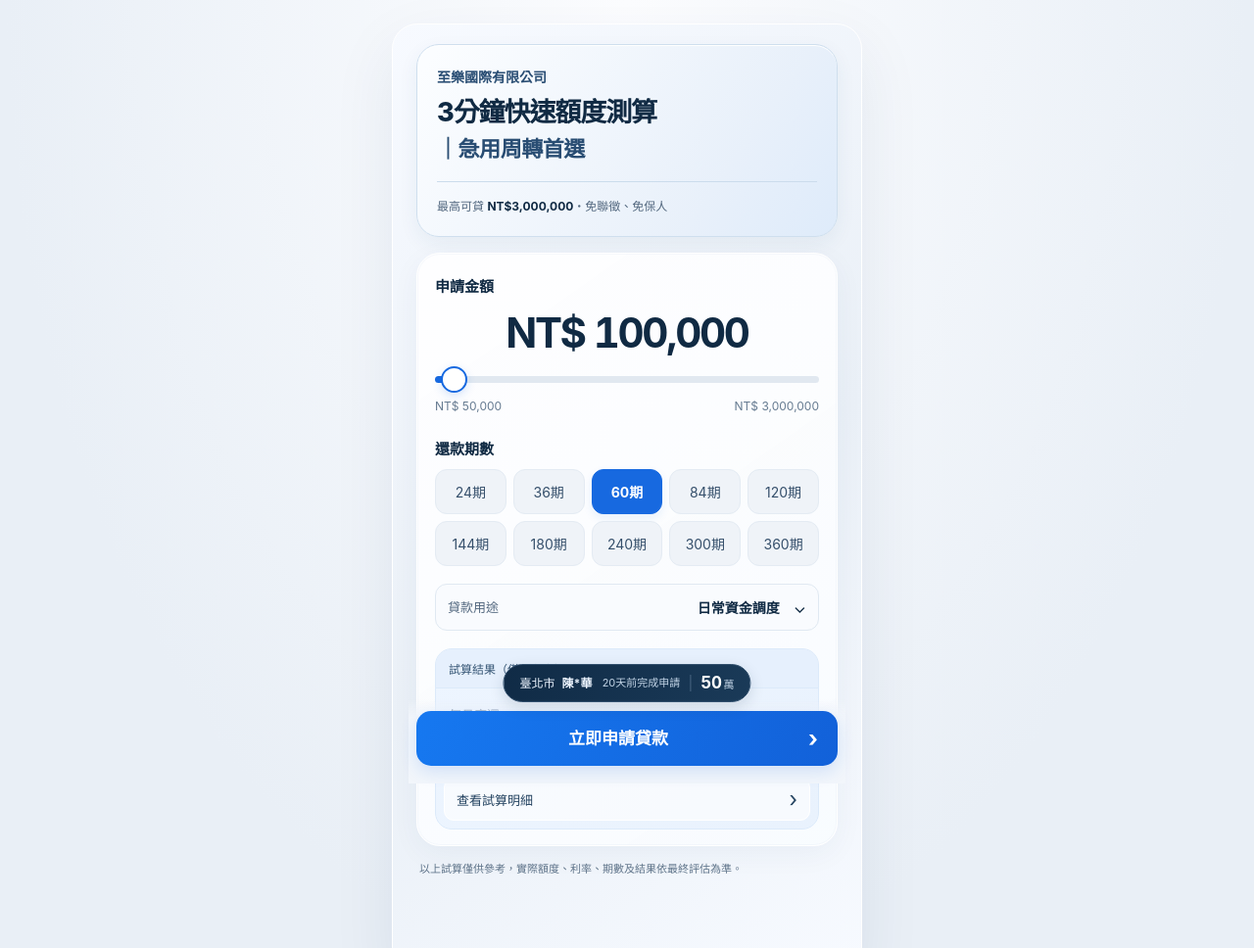
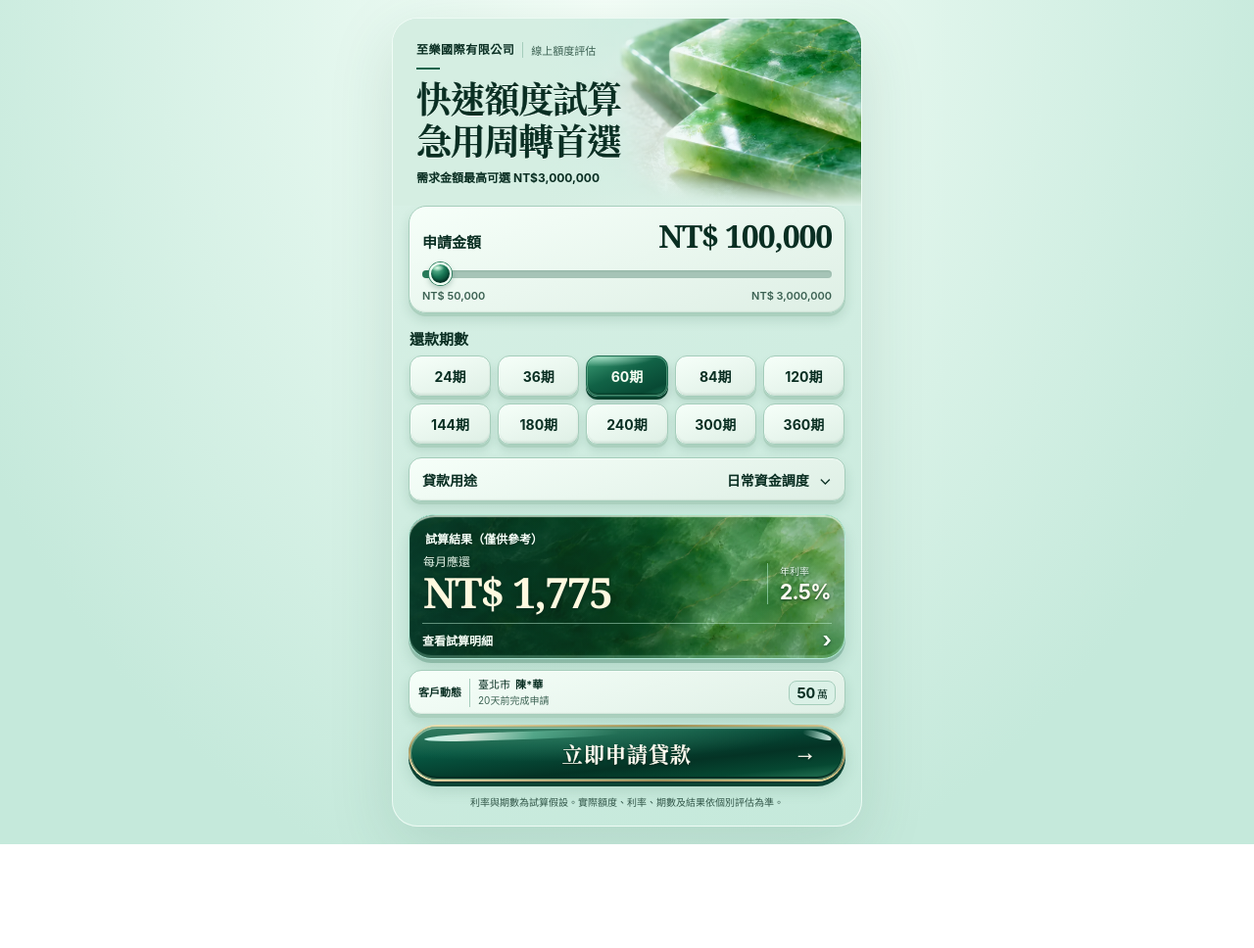
Before and after one commit to tunhong145-cmd/d-project-landing-copy6, a plain HTML site: page i/index.html in a window 1280 px wide. Shown: the top 968 px of the page at 98% size. After the commit the page ends 862 px from the top, so only its background shows below. Drawn offline with Linux system fonts and the light colour scheme.

Commit message:
Apply Layered Jade design to Copy6 I landing

```diff
--- a/i/index.html
+++ b/i/index.html
@@ -2,12 +2,13 @@
 <html lang="zh-Hant">
 <head>
  <meta charset="UTF-8"><meta name="viewport" content="width=device-width,initial-scale=1,viewport-fit=cover">
- <meta name="theme-color" content="#eef3f8"><title>資金需求線上評估</title>
+ <meta name="theme-color" media="(prefers-color-scheme: light)" content="#d8efe5"><meta name="theme-color" media="(prefers-color-scheme: dark)" content="#122c24"><title>資金需求線上評估</title>
  <link rel="stylesheet" href="base.css?v=20261106-mi-unified"><link rel="stylesheet" href="notice.css?v=20261106-mi-unified"><link rel="stylesheet" href="ice.css?v=20261106-mi-unified">
+ <link rel="stylesheet" href="layered-jade.css?v=20261117-2">
  <script src="../repo-pixels.js?v=20261010-1"></script><script src="app.js?v=20261111-warning-label" defer></script><script src="notice.js?v=20261106-mi-unified" defer></script><script src="ice.js?v=20261106-mi-unified" defer></script>
 </head>
-<body><main class="app">
- <header class="intro-module"><span class="company-name">至樂國際有限公司</span><div class="top"><button id="back" aria-label="返回上一頁">‹</button><h1>3分鐘快速額度測算<span>｜急用周轉首選</span></h1></div><p>最高可貸 <strong>NT$3,000,000</strong>・免聯徵、免保人</p></header>
+<body><main class="app layered-jade">
+ <header class="intro-module"><img class="jade-hero" src="jade-hero.webp" width="960" height="640" alt="" fetchpriority="high"><div class="jade-brand"><span class="company-name">至樂國際有限公司</span><span class="jade-service">線上額度評估</span></div><div class="top"><button id="back" type="button" aria-label="返回上一頁">‹</button><h1>快速額度試算<span>急用周轉首選</span></h1></div><p>需求金額最高可選 <strong>NT$3,000,000</strong></p></header>
  <section id="calculator" class="screen">
   <div class="calculator-panel">
    <div class="amount"><label for="amount">申請金額</label><strong id="amount-value">NT$ 100,000</strong><input id="amount" type="range" min="50000" max="3000000" step="50000" value="100000"><div class="limits"><span>NT$ 50,000</span><span>NT$ 3,000,000</span></div></div>
@@ -15,8 +16,8 @@
    <details class="purpose-section"><summary><span>貸款用途</span><strong id="purpose-value">日常資金調度</strong><b aria-hidden="true">⌄</b></summary><div class="purposes choices"><button class="selected">日常資金調度</button><button>整合既有貸款</button><button>自營生意備款</button><button>家庭臨時支出</button><button>設備工具添購</button><button>其他資金安排</button></div></details>
    <div class="result"><div class="result-title">試算結果（僅供參考）</div><div class="payment-row"><div><p>每月應還</p><strong id="payment">NT$ 1,775</strong></div><div class="rate-block"><span>年利率</span><b id="rate">2.5%</b></div></div><details class="cost-details"><summary>查看試算明細<span aria-hidden="true">›</span></summary><div class="metrics"><div><span>總利息</span><b id="interest"></b></div><div><span>總還款</span><b id="total"></b></div></div></details></div>
   </div>
-  <p class="disclaimer">以上試算僅供參考，實際額度、利率、期數及結果依最終評估為準。</p>
-  <div class="apply-dock"><aside class="application-notice" aria-label="客戶申請紀錄，非核貸結果"><span class="capsule-person"><span id="notice-city">臺北市</span><strong id="notice-name">陳*華</strong></span><span class="capsule-status" id="notice-time">已完成申請</span><strong class="notice-amount"><span id="notice-amount">50</span><small>萬</small></strong></aside><button class="primary" id="apply">立即申請貸款 <span aria-hidden="true">›</span></button></div>
+  <div class="apply-dock"><div class="jade-notice-slot"><aside class="application-notice" aria-label="歷史客戶申請紀錄，非核貸結果"><span class="jade-notice-label">客戶動態</span><span class="jade-notice-copy"><span class="capsule-person"><span id="notice-city">臺北市</span><strong id="notice-name">陳*華</strong></span><span class="capsule-status" id="notice-time">已完成申請</span></span><strong class="notice-amount"><span id="notice-amount">50</span><small>萬</small></strong></aside></div><button type="button" class="primary" id="apply">立即申請貸款 <span aria-hidden="true">→</span></button></div>
+  <p class="disclaimer">利率與期數為試算假設。實際額度、利率、期數及結果依個別評估為準。</p>
  </section>
  <section id="application" class="screen" hidden>
   <div class="application-heading"><h2>填寫申請資料</h2><p>請填寫本人真實資料，方便專員接續確認。</p></div>
--- /dev/null
+++ b/i/layered-jade.css
@@ -0,0 +1,287 @@
+/* Layered jade: solid mineral surfaces, restrained highlights and one emerald accent. */
+:root {
+  color-scheme: light dark;
+  --ink:#092e22;
+  --muted:#3b6152;
+  --blue:#14634b;
+  --hero-base:#d5eee2;
+  --canvas:#dbf1e7;
+  --app-end:#c5e9db;
+  --soft:#f6fff9;
+  --soft-bottom:#deefe5;
+  --line:#a5cdbb;
+  --rim:#f7fffacc;
+  --shade:#215c4526;
+  --lower-edge:#abd0be;
+  --range-track:#a6c4b7;
+  --footer:#315648;
+  --serif:"Noto Serif TC","Noto Serif CJK TC","Songti TC","STSong","PMingLiU",Georgia,serif;
+  --jade-face:linear-gradient(92deg,#093b2ed6 0%,#093b2e96 23%,#285e4435 66%,#164b3266 100%),
+    url("jade-texture-v2.webp") 56% 47% / cover,url("jade-texture.webp") 56% 47% / cover,#175a40;
+}
+@media (prefers-color-scheme: dark) {
+  :root {
+    --ink:#ecfcf3;
+    --muted:#b8dacb;
+    --blue:#72d8ae;
+    --hero-base:#122c24;
+    --canvas:#132d25;
+    --app-end:#10291f;
+    --soft:#234439;
+    --soft-bottom:#1b372e;
+    --line:#537866;
+    --rim:#bdffe748;
+    --shade:#05140f60;
+    --lower-edge:#0b2119;
+    --range-track:#466555;
+    --footer:#b5d3c6;
+  }
+}
+body {background:radial-gradient(ellipse at 48% 0,var(--soft) 0,var(--app-end) 77%);color:var(--ink)}
+.app.layered-jade {
+  max-width:480px;min-height:calc(100dvh - 36px);margin:18px auto;
+  background:linear-gradient(158deg,var(--canvas),var(--app-end));border-color:var(--rim);
+  box-shadow:0 19px 65px var(--shade);
+}
+.layered-jade .intro-module {
+  isolation:isolate;position:relative;margin:0;border:0;border-radius:0;padding:24px 24px 19px;
+  background:var(--hero-base);box-shadow:none;overflow:hidden;
+}
+.layered-jade .jade-hero {
+  position:absolute;z-index:-2;top:0;right:0;bottom:0;width:77%;height:100%;
+  object-fit:cover;object-position:69% 50%;
+}
+.layered-jade .intro-module::after {
+  position:absolute;z-index:-1;inset:0;content:"";pointer-events:none;
+  background:linear-gradient(90deg,var(--hero-base) 14%,var(--hero-base) 31%,transparent 74%),
+    linear-gradient(0deg,var(--canvas),transparent 22%);
+}
+.layered-jade .jade-brand {display:flex; flex-wrap:wrap; align-items:center; gap:3px 8px; margin:0 0 9px}
+.layered-jade .jade-brand::after {content:"";flex:0 0 24px;height:2px;background:var(--blue);order:2;margin-top:3px}
+.layered-jade .jade-brand::before {content:"";flex-basis:100%;height:0;order:1}
+.layered-jade .jade-brand .company-name {margin:0;color:var(--ink);font-size:12px;font-weight:800;letter-spacing:.045em}
+.layered-jade .jade-service {border-left:1px solid var(--line);padding-left:8px;color:var(--muted);font-size:11px}
+.layered-jade .intro-module h1,.layered-jade .intro-module h1 span {
+  font-family:var(--serif);font-size:clamp(27px,8.2vw,36px);font-weight:900;color:var(--ink);
+  letter-spacing:-.035em;line-height:1.13;text-shadow:0 1px var(--rim);
+}
+.layered-jade .intro-module h1 span {margin-top:3px}
+.layered-jade:has(#calculator:not([hidden])) .intro-module h1 {
+  -webkit-text-stroke:.24px currentColor;
+}
+.layered-jade .intro-module p {margin:9px 0 0;padding:0;border:0;line-height:1.45;color:var(--ink);font-size:12px;font-weight:600}
+.layered-jade .intro-module p strong {white-space:nowrap}
+.layered-jade .intro-module+#calculator {padding:0 16px max(14px,env(safe-area-inset-bottom))}
+.layered-jade .calculator-panel {padding:0;background:none;border:0;box-shadow:none}
+.layered-jade .amount,.layered-jade .purpose-section summary,.layered-jade .choices button,
+.layered-jade .jade-notice-slot,.layered-jade .amount-editor,.layered-jade .identity-fields .field input,
+.layered-jade .warning-options label {
+  border:1px solid var(--line);
+  background:linear-gradient(164deg,var(--soft),var(--soft-bottom));
+  box-shadow:inset 0 1px 0 var(--rim),0 3px 0 var(--lower-edge),0 6px 10px var(--shade);
+  color:var(--ink);
+}
+.layered-jade .amount {display:grid;grid-template-columns:auto 1fr;align-items:baseline;gap:0 8px;border-radius:18px;padding:12px 13px 10px}
+.layered-jade .amount,.layered-jade .purpose-section summary,.layered-jade .jade-notice-slot {
+  box-shadow:inset 0 1px 1px var(--rim),inset 1px 0 0 var(--rim),inset 0 -1px 1px #3b6a4c1f,0 3px 0 var(--lower-edge),0 7px 12px var(--shade);
+}
+.layered-jade .amount>label {margin:0;font-size:15px;font-weight:750;white-space:nowrap}
+.layered-jade .amount>strong {
+  margin:0;min-width:0;color:var(--ink);text-align:right;font-family:Georgia,"Times New Roman",serif;
+  font-weight:700;font-size:clamp(24px,7vw,32px);letter-spacing:-.035em;
+}
+.layered-jade #amount {grid-column:1/-1;width:100%;margin:5px 0 0;height:31px;cursor:pointer}
+.layered-jade #amount::-webkit-slider-runnable-track {
+  height:8px;border-radius:20px;box-shadow:inset 0 1px 2px var(--shade);
+  background:linear-gradient(to right,#297d5c var(--fill,1.7%),var(--range-track) var(--fill,1.7%));
+}
+.layered-jade #amount::-webkit-slider-thumb {
+  width:23px;height:23px;margin-top:-7.5px;border:2px solid #effff3;
+  background:radial-gradient(ellipse 8px 4px at 34% 19%,#e7ffeee8,transparent 86%),
+    radial-gradient(circle at 31% 20%,#6fc6a0,#177453 45%,#063b2a 78%);
+  box-shadow:inset 0 -2px 2px #031f1c8a,0 0 0 1px #328063,0 3px 6px #0a422b4c;
+}
+.layered-jade #amount::-moz-range-track {height:8px;background:var(--range-track)}
+.layered-jade #amount::-moz-range-progress {height:8px;background:#297d5c}
+.layered-jade #amount::-moz-range-thumb {width:20px;height:20px;border:2px solid #effff3;background:radial-gradient(circle at 28% 18%,#8cd3ae,#08724b 44%,#08442f)}
+.layered-jade .limits {grid-column:1/-1;color:var(--muted);font-size:11px;font-weight:600}
+.layered-jade .term-section {margin:15px 1px 0}
+.layered-jade .term-section h2 {margin:0 0 7px;font-size:15px;font-weight:750}
+.layered-jade .terms {gap:7px}
+.layered-jade .terms button {
+  min-height:42px;border-radius:12px;font-size:14px;font-weight:750;padding-inline:0;
+  background:linear-gradient(162deg,var(--soft),var(--soft-bottom));
+  box-shadow:inset 0 1px 1px var(--rim),inset 1px 0 0 var(--rim),inset 0 -2px 2px #517a6426,
+    0 3px 0 var(--lower-edge),0 6px 9px var(--shade);
+}
+.layered-jade .choices .selected,.layered-jade .amount-editor .bands .selected {
+  background:radial-gradient(ellipse 72% 28% at 18% 0%,#d5ffebbc,transparent 94%),
+    linear-gradient(158deg,#3d9d76,#116246 44%,#084934 82%,#176e50);
+  color:#f7fff3;border-color:#226d53;
+  box-shadow:inset 0 0 0 1px #79c7a58c,inset 0 -2px 2px #002718a9,0 3px 0 #08422e,0 6px 9px #113d3138;
+}
+.layered-jade .purpose-section {margin:13px 0}
+.layered-jade .purpose-section summary {
+  gap:8px;min-height:45px;padding:8px 13px;font-size:14px;border-radius:13px;
+}
+.layered-jade .purpose-section summary>span {color:var(--ink);font-weight:750}
+.layered-jade .purpose-section summary strong {font-size:14px;font-weight:700;color:var(--ink)}
+.layered-jade .purpose-section summary b {margin:0 0 0 2px;line-height:1}
+.layered-jade .purpose-section[open] summary {margin-bottom:8px}
+.layered-jade .purpose-section .purposes {margin-bottom:13px}
+.layered-jade .result {
+  isolation:isolate;position:relative;margin-top:0;color:#fffdf2;
+  border:1px solid #b4ebd9;
+  background:var(--jade-face);
+  border-radius:27px 21px 23px 23px / 23px 22px 23px 23px;
+  box-shadow:inset 0 2px 1px #f3fff0b3,inset 0 -3px 1px #b9f9da42,0 4px 0 #1a624646,0 9px 14px var(--shade);
+}
+.layered-jade .result :is(.result-title,.payment-row,.cost-details) {text-shadow:0 1px 3px #08291ece}
+/* Independent material layers preserve the shape when the details accordion expands. */
+@supports (clip-path:shape(from 0 0,line to 100% 0,close)) {
+  .layered-jade .result {
+    --stone-contour:shape(from 0 29px,
+      curve to 36px 1px with 0 10px / 12px 0,
+      curve to 57% 13px with 25% 1px / 39% 15px,
+      curve to calc(100% - 37px) 1px with 75% 13px / 82% 0,
+      curve to 100% 30px with calc(100% - 8px) 0 / 100% 11px,
+      line to 100% calc(100% - 26px),
+      curve to calc(100% - 30px) 100% with 100% calc(100% - 9px) / calc(100% - 11px) 100%,
+      hline to 28px,
+      curve to 0 calc(100% - 26px) with 10px 100% / 0 calc(100% - 9px),
+      close);
+    background:none;border-color:transparent;box-shadow:none;overflow:visible;
+    filter:drop-shadow(0 4px 1px #1b66433f) drop-shadow(0 8px 8px var(--shade));
+  }
+  .layered-jade .result::before,.layered-jade .result::after {
+    position:absolute;content:"";pointer-events:none;clip-path:var(--stone-contour);
+  }
+  .layered-jade .result::before {
+    inset:0;z-index:-2;
+    background:linear-gradient(179deg,#f7fff5 2%,#a5dec3 22%,#478c6f 52%,#3f8466 82%,#9bddbc 94%,#397558 100%);
+  }
+  .layered-jade .result::after {
+    inset:2px 2px 4px;z-index:-1;
+    background:radial-gradient(ellipse 66% 30% at 81% 0%,#c5f7df55,transparent),
+      linear-gradient(0deg,#7ce2ab46,transparent 12%),var(--jade-face);
+  }
+}
+.layered-jade .result-title {border:0;background:none;color:#f5fff7;padding:15px 16px 0;font-size:12px;font-weight:700}
+.layered-jade .payment-row {padding:6px 14px 9px}
+.layered-jade .payment-row p {color:#e7f9eb;font-size:12px;margin:0 0 1px}
+.layered-jade .payment-row strong {
+  font-family:Georgia,"Times New Roman",serif;font-size:clamp(26px,9.65vw,43px);font-weight:700;
+  letter-spacing:-.036em;line-height:1.05;color:#fff9df;
+}
+.layered-jade .rate-block {padding-left:12px;border-color:#c3ffe582}
+.layered-jade .rate-block span {margin-bottom:2px;color:#e7f9eb;font-size:10px}
+.layered-jade .rate-block b {font-size:21px}
+.layered-jade .cost-details {margin:0 13px 3px;border:0;border-top:1px solid #c8f9df75;background:none;border-radius:0}
+.layered-jade .cost-details summary {color:#f5fff6;font-weight:650;padding:5px 0;min-height:32px;font-size:12px}
+.layered-jade .metrics {border-color:#c8f9df75;padding-inline:0}
+.layered-jade .metrics span,.layered-jade .metrics b {color:#effdf3}
+.layered-jade .apply-dock {position:relative;bottom:auto;margin:11px 0 0;padding:0;background:none;z-index:auto}
+.layered-jade .jade-notice-slot {position:relative;height:46px;overflow:hidden;margin-bottom:10px;border-radius:13px}
+.layered-jade .apply-dock .application-notice {
+  position:absolute;inset:0;width:auto;max-width:none;margin:0;padding:5px 9px;
+  display:grid;grid-template-columns:auto 1fr auto;align-items:center;gap:8px;
+  color:var(--ink);font-size:11px;line-height:1.25;background:none;border:0;border-radius:0;box-shadow:none;
+  opacity:1;visibility:visible;transform:none;
+}
+.layered-jade .apply-dock .application-notice.is-visible {opacity:1;visibility:visible;transform:none}
+.layered-jade .jade-notice-label {font-weight:800;white-space:nowrap}
+.layered-jade .jade-notice-copy {display:grid;gap:2px;border-left:1px solid var(--line);padding-left:8px;min-width:0}
+.layered-jade .capsule-person {gap:5px;font-size:11px;color:var(--ink)}
+.layered-jade .capsule-status {color:var(--muted);font-size:10px}
+.layered-jade .apply-dock .notice-amount {
+  color:var(--ink);background:var(--canvas);border:1px solid var(--line);border-radius:8px;
+  padding:4px 7px;font-size:15px;
+}
+.layered-jade .apply-dock .notice-amount small {color:var(--ink)}
+.layered-jade .primary {
+  position:relative;isolation:isolate;display:block;margin:0;min-height:54px;width:100%;
+  border:2px solid transparent;border-radius:999px;color:#fffcf0;
+  background:radial-gradient(ellipse 75% 85% at 29% -7%,#478e70b3,transparent 86%) padding-box,
+    linear-gradient(174deg,#226d53 0%,#075641 31%,#043325 64%,#064832 83%,#2a7c5b 100%) padding-box,
+    linear-gradient(175deg,#e8dcac 4%,#a29357 25%,#f9ebbd 52%,#9e8f5a 82%,#e7d896 98%) border-box;
+  box-shadow:inset 0 0 0 1px #749e78,inset 0 2px 1px #d8fff1b0,inset 0 -3px 1px #062f24,
+    0 1px 0 #082e27,0 5px 0 #0b4434,0 9px 15px var(--shade);
+  font-size:19px;font-weight:800;letter-spacing:.05em;white-space:nowrap;
+  transition:transform .14s ease,box-shadow .14s ease;
+}
+.layered-jade .primary::before {
+  content:"";position:absolute;z-index:-1;top:5px;left:14px;width:45%;height:8px;
+  background:linear-gradient(103deg,#d1fff4e6,#f6fff5cf 22%,#82dfbe75 56%,#83d9bd00 100%);
+  border-radius:65% 45% 68% 40% / 95% 70% 61% 57%;transform:rotate(-1.8deg);pointer-events:none;
+}
+.layered-jade .primary::after {
+  content:"";position:absolute;z-index:-1;top:5px;right:12px;width:30px;height:7px;
+  border-radius:75% 87% 48% 71%;transform:rotate(13deg);
+  background:linear-gradient(90deg,#b1f4dc00,#d8fff1ab 68%,#effff9db);pointer-events:none;
+}
+.layered-jade #apply {font-family:var(--serif);font-size:21px;-webkit-text-stroke:.25px currentColor;text-shadow:0 1px 2px #001e13}
+.layered-jade #apply span {position:absolute;right:19px;top:50%;transform:translateY(-54%);font:700 23px/1 sans-serif}
+.layered-jade .primary:not(:disabled):active {transform:translateY(2px);box-shadow:inset 0 1px 4px #c7ffe092,0 2px 0 #0d392e}
+.layered-jade .primary:disabled {opacity:.57;box-shadow:none;cursor:not-allowed}
+.layered-jade .disclaimer {padding:0 3px;margin:14px auto 1px;text-align:center;color:var(--footer);font-size:10px;line-height:1.55;max-width:435px}
+.layered-jade :is(button,input,a,summary):focus-visible {outline:2px solid var(--blue);outline-offset:3px}
+
+/* The existing M form and success-flow use the same jade color tokens. */
+.layered-jade:has(#calculator[hidden]) .intro-module {background:var(--canvas);padding:14px 19px;border-radius:0;margin:0;border-bottom:1px solid var(--line)}
+.layered-jade:has(#calculator[hidden]) .jade-hero,.layered-jade:has(#calculator[hidden]) .intro-module::after,.layered-jade:has(#calculator[hidden]) .jade-brand::before,.layered-jade:has(#calculator[hidden]) .jade-brand::after {display:none}
+.layered-jade:has(#calculator[hidden]) .jade-brand {margin-bottom:6px}
+.layered-jade:has(#calculator[hidden]) .intro-module h1,.layered-jade:has(#calculator[hidden]) .intro-module h1 span {font:750 15px/1.25 "Microsoft JhengHei",sans-serif}
+.layered-jade #back {background:var(--soft);color:var(--ink);border:1px solid var(--line)}
+.layered-jade .application-heading p,.layered-jade .amount-editor summary>div>span,.layered-jade .identity-fields .field small,
+.layered-jade .warning-fieldset>p,.layered-jade .application-workspace .privacy,.layered-jade .success p,.layered-jade .summary span {color:var(--muted)}
+.layered-jade .amount-editor strong,.layered-jade .edit-amount {color:var(--blue)}
+.layered-jade .amount-editor .bands button {color:var(--ink);background:var(--soft);border-color:var(--line)}
+.layered-jade .amount-editor .bands .selected {color:#f7fff3}
+.layered-jade .identity-fields .field input {box-shadow:none}
+.layered-jade .identity-fields .field input:focus {outline-color:var(--blue);border-color:var(--blue);background:var(--soft)}
+.layered-jade .identity-fields .field input[aria-invalid=true] {border-color:#ac354c}
+.layered-jade .warning-options input {accent-color:var(--blue)}
+.layered-jade .warning-options label:has(:checked) {border-color:var(--blue);background:var(--soft-bottom);color:var(--ink);box-shadow:inset 0 0 0 1px var(--blue)}
+.layered-jade .form-submit {background:linear-gradient(transparent,var(--app-end) 22%)}
+.layered-jade .form-submit .primary {font-size:16px}
+.layered-jade .success,.layered-jade .summary {background:var(--soft);color:var(--ink);border-color:var(--line)}
+.layered-jade a.line {background:#12593e;color:#fff}
+@media (max-width:520px) {
+  .app.layered-jade {max-width:none;margin:0;min-height:100dvh;box-shadow:none;border:0;border-radius:0}
+}
+@media (max-width:360px) {
+  .layered-jade .intro-module {padding:18px 17px 16px}
+  .layered-jade .intro-module+#calculator {padding-inline:12px}
+  .layered-jade .terms {gap:6px}
+  .layered-jade .terms button {font-size:12px}
+  .layered-jade .payment-row {padding-inline:11px;gap:6px}
+  .layered-jade .payment-row strong {font-size:29px}
+  .layered-jade .rate-block {padding-left:8px}
+  .layered-jade #apply span {right:14px}
+}
+@media (max-width:360px) and (max-height:720px) {
+  .layered-jade:has(#calculator:not([hidden])) .intro-module {padding-block:12px 10px}
+  .layered-jade .intro-module h1,.layered-jade .intro-module h1 span {font-size:26px}
+  .layered-jade .amount {padding-block:9px 8px}
+  .layered-jade #amount {height:28px}
+  .layered-jade .term-section {margin-top:11px}
+  .layered-jade .purpose-section {margin-block:9px}
+  .layered-jade .result-title {padding-top:12px}
+  .layered-jade .payment-row {padding-block:4px 7px}
+  .layered-jade .apply-dock {margin-top:7px}
+  .layered-jade .jade-notice-slot {height:39px;margin-bottom:7px}
+}
+@media (prefers-color-scheme: dark) {
+  .layered-jade .jade-hero {filter:saturate(.86) brightness(.62)}
+  .layered-jade .intro-module h1,.layered-jade .intro-module h1 span {text-shadow:0 1px #051a13}
+  .layered-jade .warning-fieldset :is(.rejected,.field-error,#form-status),.layered-jade .field-error {color:#ffadba}
+}
+@media (prefers-reduced-motion: reduce) {
+  .layered-jade .primary {transition:none}
+}
+@media (forced-colors: active) {
+  .layered-jade .primary,.layered-jade .terms .selected {border:2px solid ButtonText}
+  .layered-jade .result {color:CanvasText;border:1px solid CanvasText;filter:none}
+  .layered-jade .primary::before,.layered-jade .primary::after,
+  .layered-jade .result::before,.layered-jade .result::after {display:none}
+}
```
Also changed, not shown: i/jade-hero.webp (added), i/jade-texture-v2.webp (added), i/jade-texture.webp (added).
